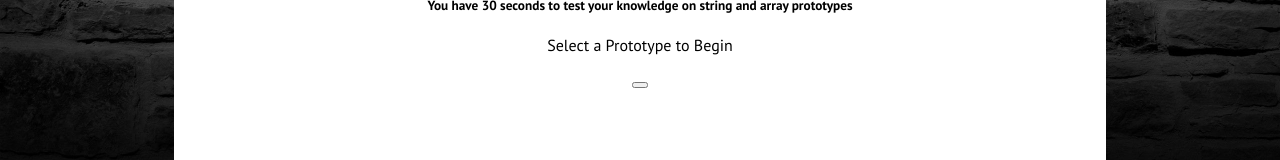
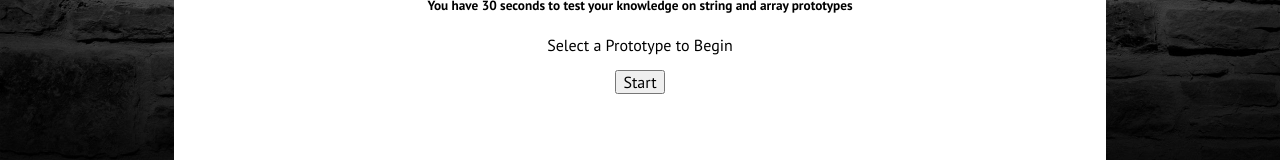
Before and after one commit to KStockton/prototypeReaction, a React (Create React App) app: page / in a window 1280 px wide. Shown: the part 464-624 px from the top of the page. Built offline with nearby package versions, Linux system fonts and the light colour scheme; no server answers.

Commit message:
Upon review of incorrect guess. When a user guesses correctly 2nd time around cards will delete from local storage

```diff
--- a/src/Card.js
+++ b/src/Card.js
@@ -3,10 +3,6 @@ import './Card.scss'
 import QuestionTitle from './QuestionTitle'
 
 export default class Card extends Component {
- constructor(props) {
-  super(props)
-
- }
 
  render() {
     let displayInfo
@@ -15,11 +11,11 @@ export default class Card extends Component {
          />
       } else {
         displayInfo = <article>
-                      <h2>Would you like to play a game?</h2>
-                      <h3>Instructions</h3>
-                      <h5>You have 30 seconds to test your knowledge on string and array prototypes</h5>
-                      <p>Select a Prototype to Begin</p>
-                      <button></button>
+                        <h2>Would you like to play a game?</h2>
+                        <h3>Instructions</h3>
+                        <h5>You have 30 seconds to test your knowledge on string and array prototypes</h5>
+                        <p>Select a Prototype to Begin</p>
+                      <button>Start</button>
         </article>
       }
   return (
--- a/src/QuestionTitle.js
+++ b/src/QuestionTitle.js
@@ -15,7 +15,7 @@ checkSelection = (event) => {
   this.setState({index: this.state.index + 1 })
   if(event.target.value === this.props.topicChoice[this.state.index].correctAnswer) {
     console.log('cheers')
-
+    localStorage.removeItem(this.state.index)
   } else {
     console.log('incorrect')
     localStorage.setItem(this.state.index, JSON.stringify(this.props.topicChoice[this.state.index]))
@@ -31,7 +31,7 @@ checkSelection = (event) => {
 
   return(
     <article >
-      <h4>{questions}</h4>
+      <h3>{questions}</h3>
       <h5>Select Your Answer</h5>
         <section className="answer-wrapper">
           { answers.map((answer, index) =>{
--- a/src/Title.scss
+++ b/src/Title.scss
@@ -12,7 +12,7 @@
    color: white;
    font-size: 20px;
    &:hover {
-    background-color: rgba(142, 235, 203, 0.55);
-   }
- }
+     background-color: rgba(142, 235, 203, 0.55);
+    }
+  }
 }
```
